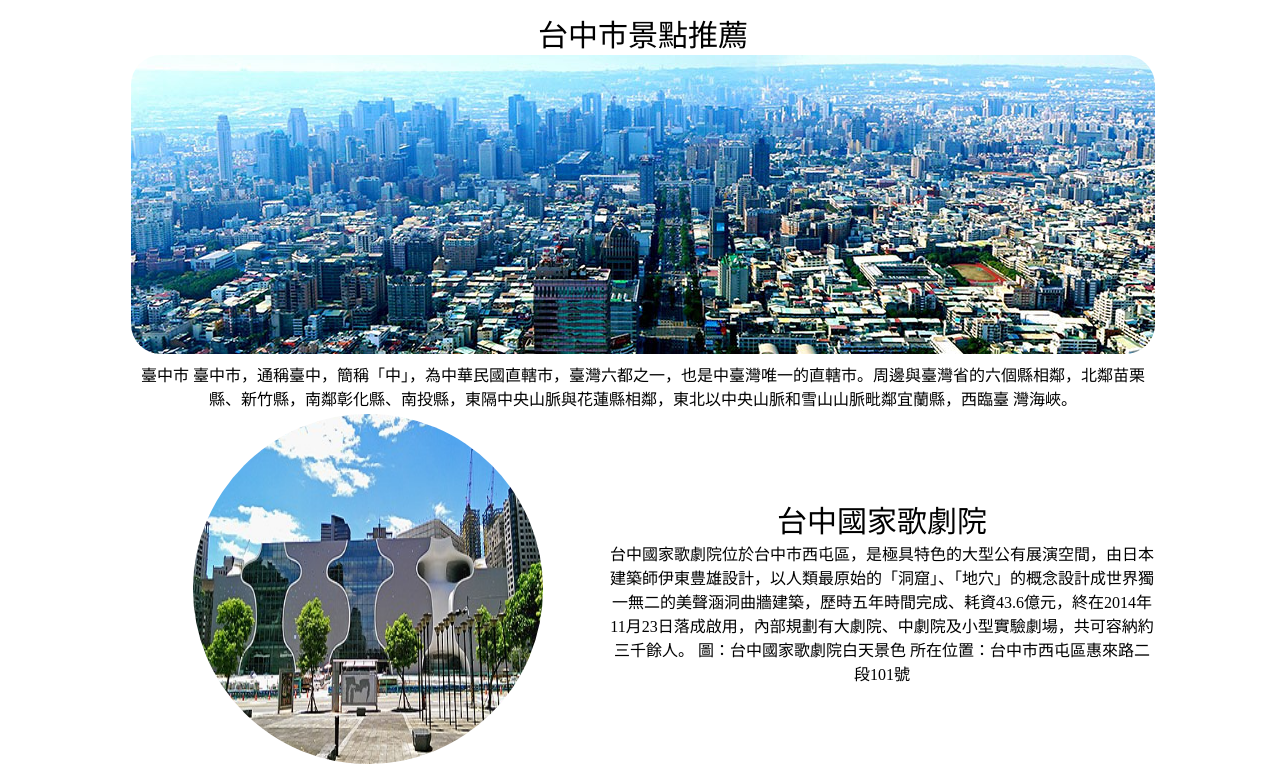
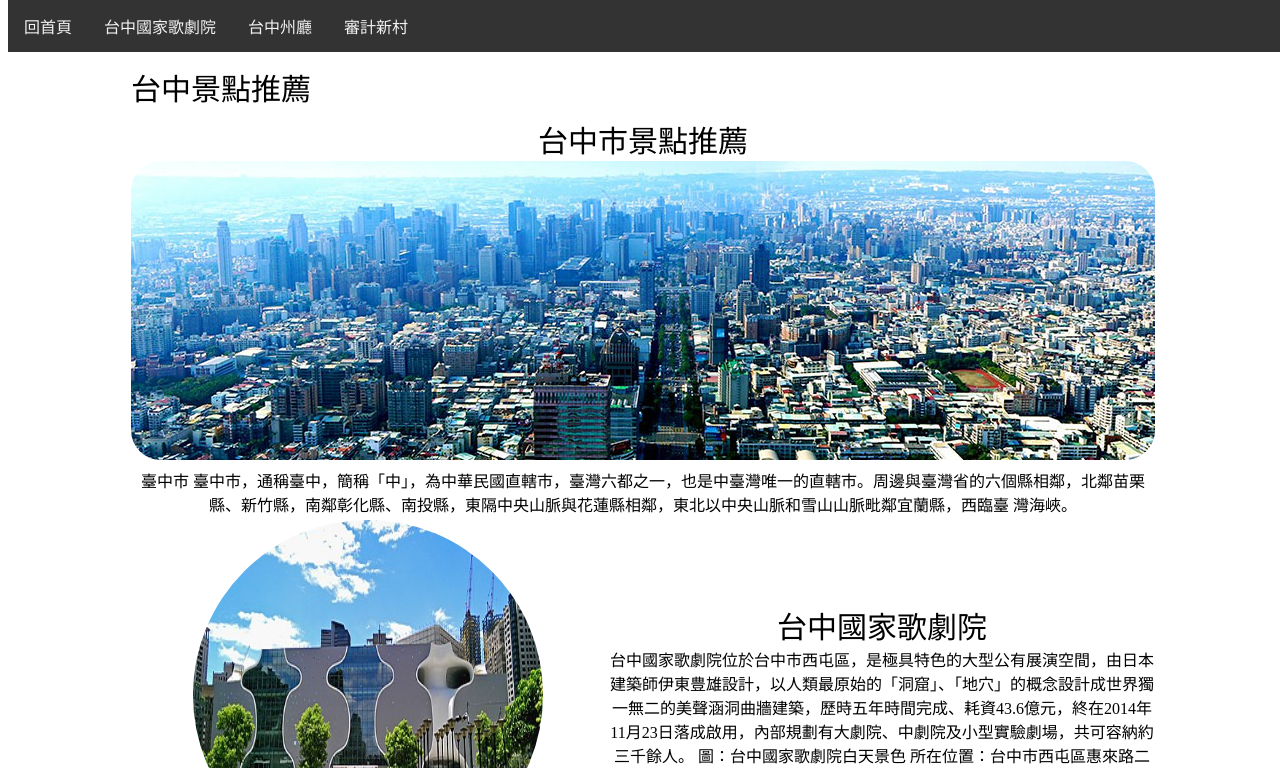
Before and after one commit to diana0966851932-hash/indexxx, a plain HTML site: page index.html in a window 1280 px wide. Shown: the top 768 px of the page. Drawn offline with Linux system fonts and the light colour scheme.

Commit message:
213465HW1 sfsb
to line 67 strat

```diff
--- a/index.html
+++ b/index.html
@@ -5,14 +5,67 @@
 <meta name="viewport" content="width= , initial-scale=1.0">
 <title>Document</title>
 <style>
+/* The navigation bar */
+.navbar{
+ overflow: hidden;
+ background-color: #333;
+ position: fixed; /* Set the navbar to fixed position */
+ top: 0; /* Position the navbor at the top of the page */
+ width: 100%; /* Full width */
+}
+
+/* Link inside the navbor */
+.navbar a {
+	float:left;
+	display:block;
+	color:#f2f2f2;
+	text-align:center;
+	padding: 14px 16px;
+	text-decoration:none;
+}
+/* Change background on mouse-over */
+.navbar a:hover {
+	background: #ddd;
+	color:black;
+}
+
+
  .container{margin:0 auto; width:1024px;}
  .large_font{font-size:30px;}
- td{text-align:center;}
+ td{text-align:center; padding:}
  img{border-radius: 30px;}
  .img_round{border-radius: 50%;width:350px;height:350px;}
+ .rounded_corner{border-radius:30px;}
 </style>
 </head>
 <body>
+<div class="navbar">
+	<a href="#home">回首頁</a>
+	<a href="#s1">台中國家歌劇院</a>
+	<a href="#s2">台中州廳</a>
+	<a href="#s3">審計新村</a>
+</div>
+
+<div id="home" class="container">
+
+
+<table>
+	<tr>
+		<td colspan="2">
+
+		<br>
+		<br>
+		<br>
+
+		<div class="large_font">台中景點推薦</div>
+		<ing src="00.jpeg">
+
+	</td>
+
+</tr>
+<tr>
+
+
 
 <div class="container">
 <table>
```
